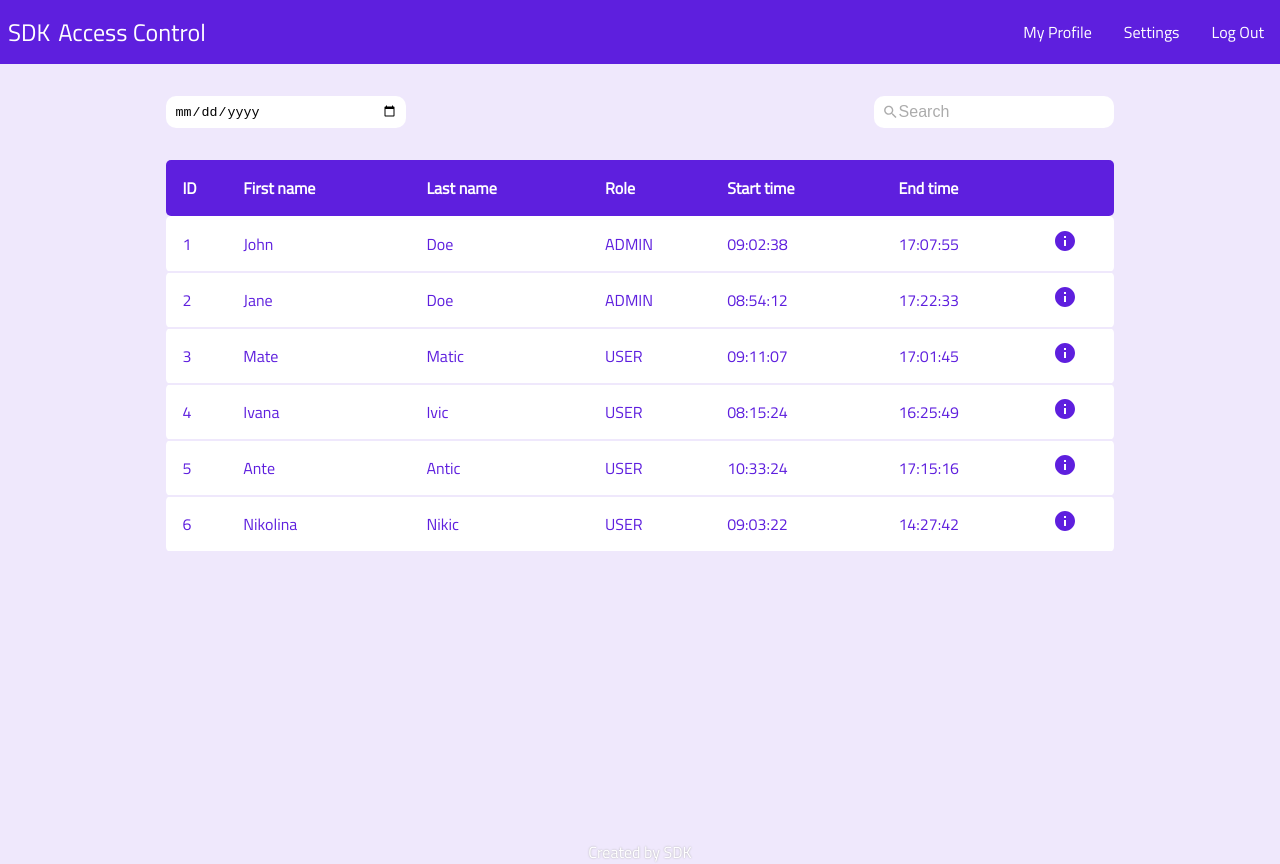
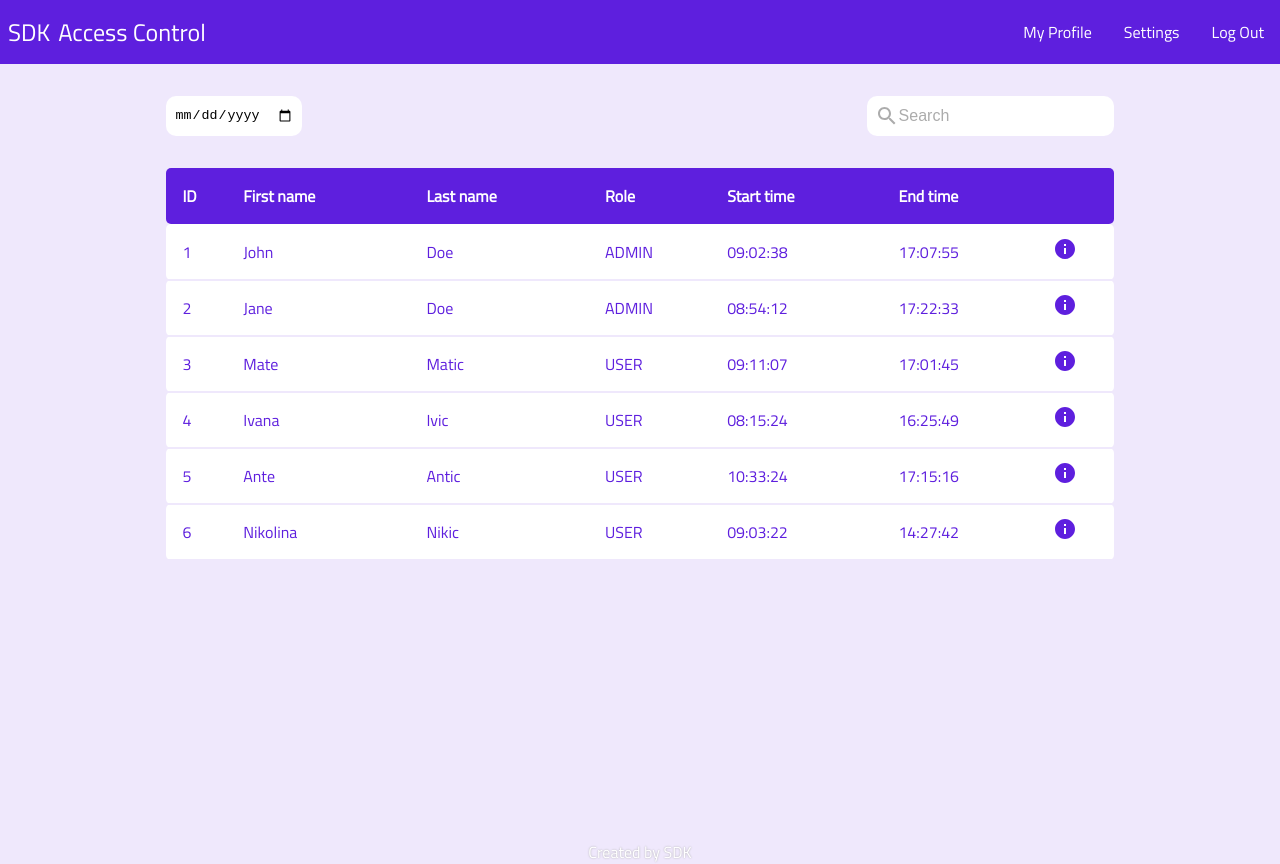
Before and after one commit to sandje00/sdk-access-control-web, a Vue app: page /dashboard in a window 1280 px wide. Built offline with nearby package versions, Linux system fonts and the light colour scheme.

Commit message:
Fix input size issue

```diff
--- a/src/components/common/DatePicker.vue
+++ b/src/components/common/DatePicker.vue
@@ -18,8 +18,6 @@ export default {
 
 <style lang="scss" scoped>
 .date-picker {
-  width: 15rem;
-  height: 2rem;
   padding: 0.5rem;
   background-color: var(--color-white);
   border: none;
--- a/src/components/common/SearchBox.vue
+++ b/src/components/common/SearchBox.vue
@@ -17,8 +17,6 @@ export default {
 
 <style lang="scss" scoped>
 .search-box {
-  width: 15rem;
-  height: 2rem;
   padding: 0.5rem;
   background-color: var(--color-white);
   border-radius: 10px;
```
